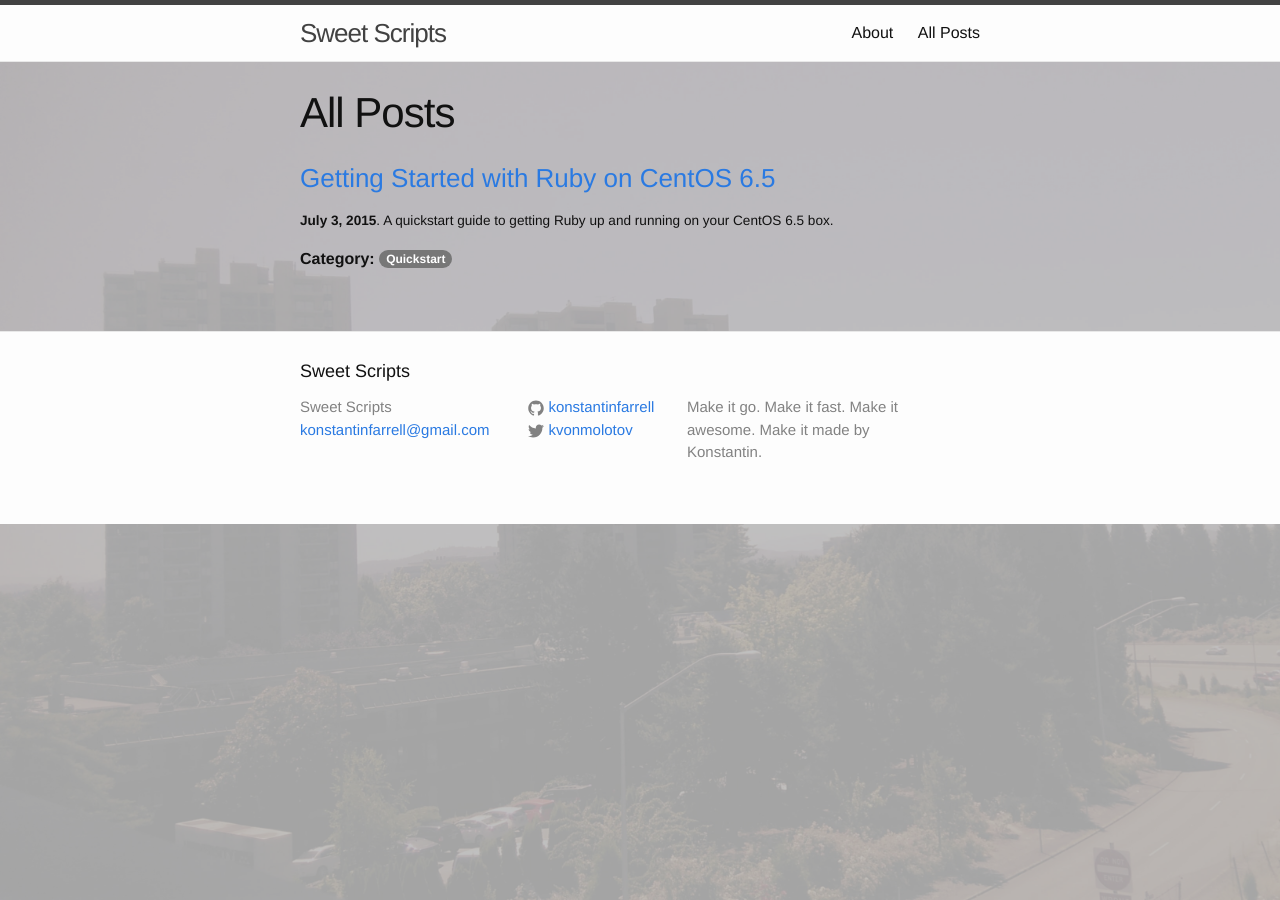
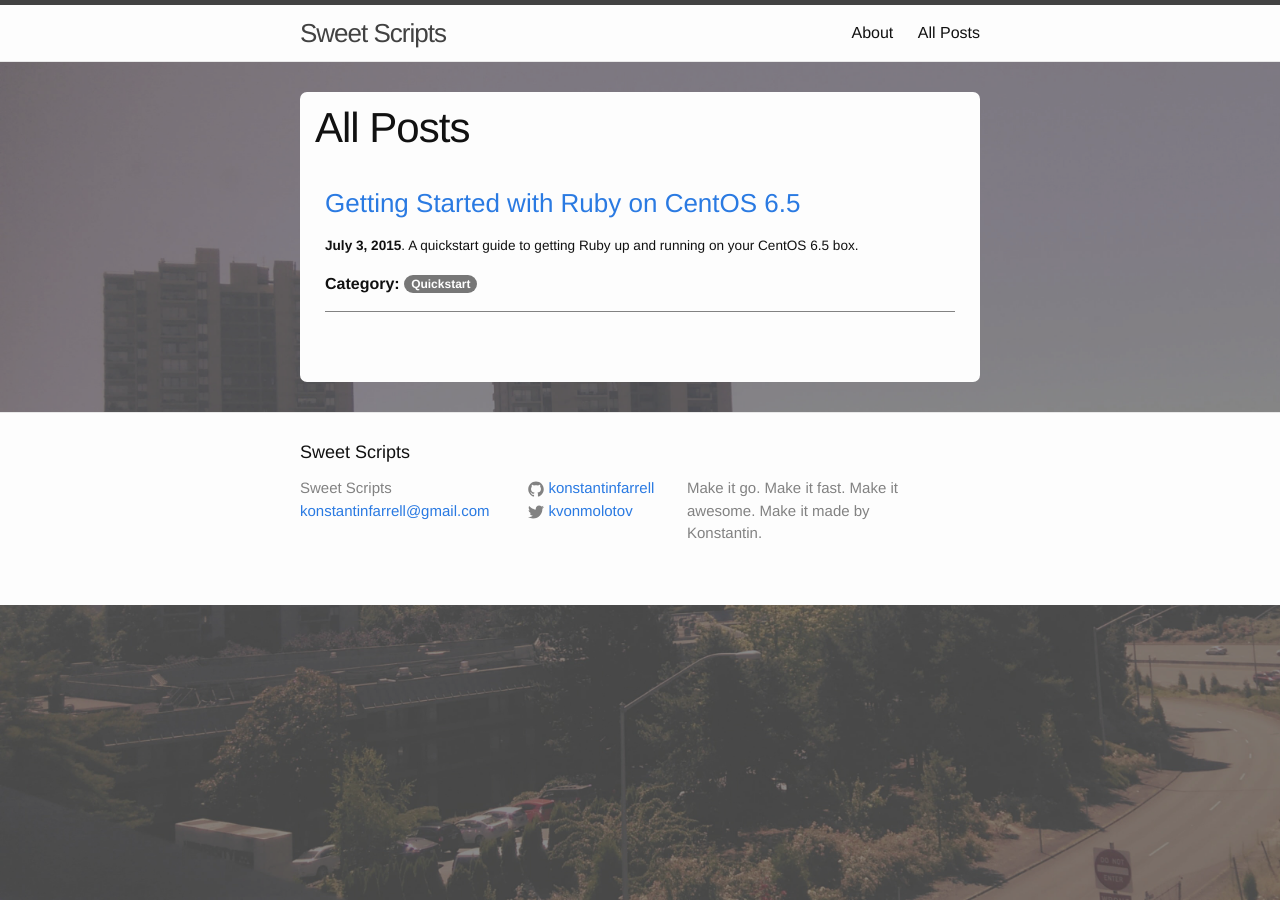
Before and after one commit to plosive/konstantinfarrell.github.io, a Jekyll site: the page built from list.html, in a window 1280 px wide. Built offline with Jekyll 4.4.1, drawn with Linux system fonts in a browser that asks for light colours.

Commit message:
Update css

```diff
--- a/_sass/_base.scss
+++ b/_sass/_base.scss
@@ -27,9 +27,13 @@ body {
 }
 
 html, body {
-    height: 100%
+    min-height: 100%
 }
 
+hr {
+    border-color: $grey-color;
+    margin-bottom: $spacing-unit / 2;
+}
 
 /**
  * Set `margin-bottom` to maintain vertical rhythm
--- a/_sass/_layout.scss
+++ b/_sass/_layout.scss
@@ -1,9 +1,9 @@
 #background {
     background-color: $grey-color-light;
-    opacity: 0.7;
-    position: absolute;
-    height: 100% !important;
-    width: 100% !important;
+    opacity: 0.3;
+    position: fixed;
+    height: 100%;
+    width: 100%;
     z-index: -1;
 }
 
@@ -209,6 +209,12 @@
 /**
  * Posts
  */
+.post {
+    background-color: $background-color;
+    border-radius: 7px;
+    padding: $spacing-unit/2;
+}
+
 .post-header {
     opacity: 1;
     margin-bottom: $spacing-unit;
@@ -225,9 +231,9 @@
 }
 
 .post-content {
-    opacity: 1;
     margin-bottom: $spacing-unit;
-
+    border-radius: 7px;
+    padding: 10px;
     h2 {
         font-size: 32px;
 
--- a/list.html
+++ b/list.html
@@ -6,5 +6,6 @@ permalink: /posts/
 {% for post in site.posts %}
     <h3><a href="{{ post.url }}">{{ post.title }}</a></h3>
     <p><small><strong>{{ post.date | date: "%B %e, %Y" }}</strong>. {{ post.exerpt | strip_html }}</a></small></p>
-<p><strong>Category: </strong><span class="badge">{{ post.category }}</span></p>
+    <p><strong>Category: </strong><span class="badge">{{ post.category }}</span></p>
+    <hr />
 {% endfor %}
```
Also changed, not shown: about.md (+1 -1 lines).
